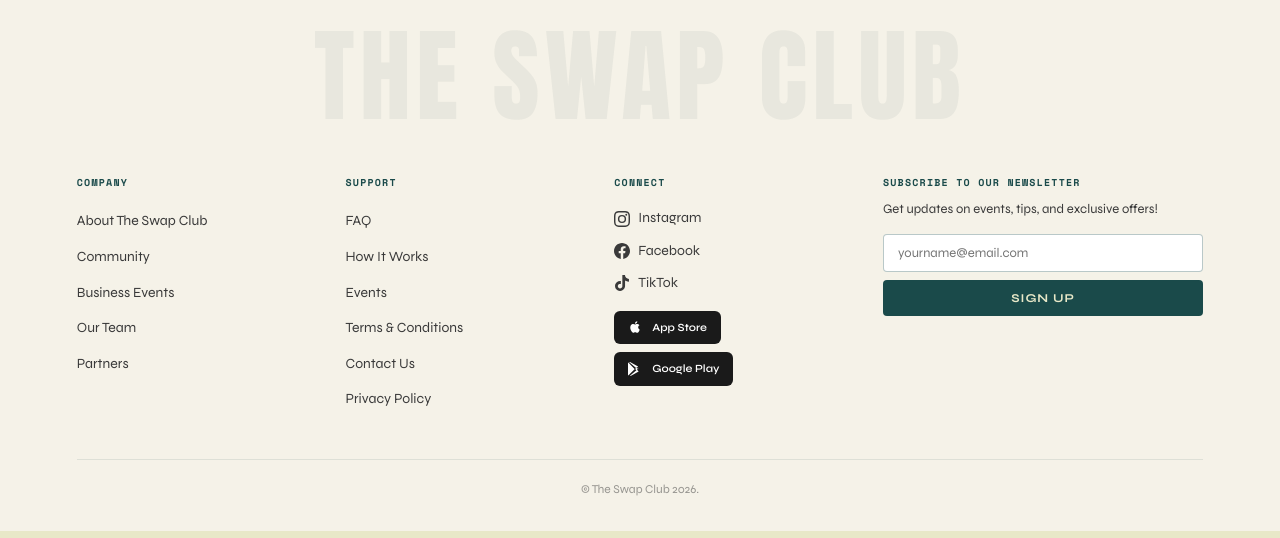
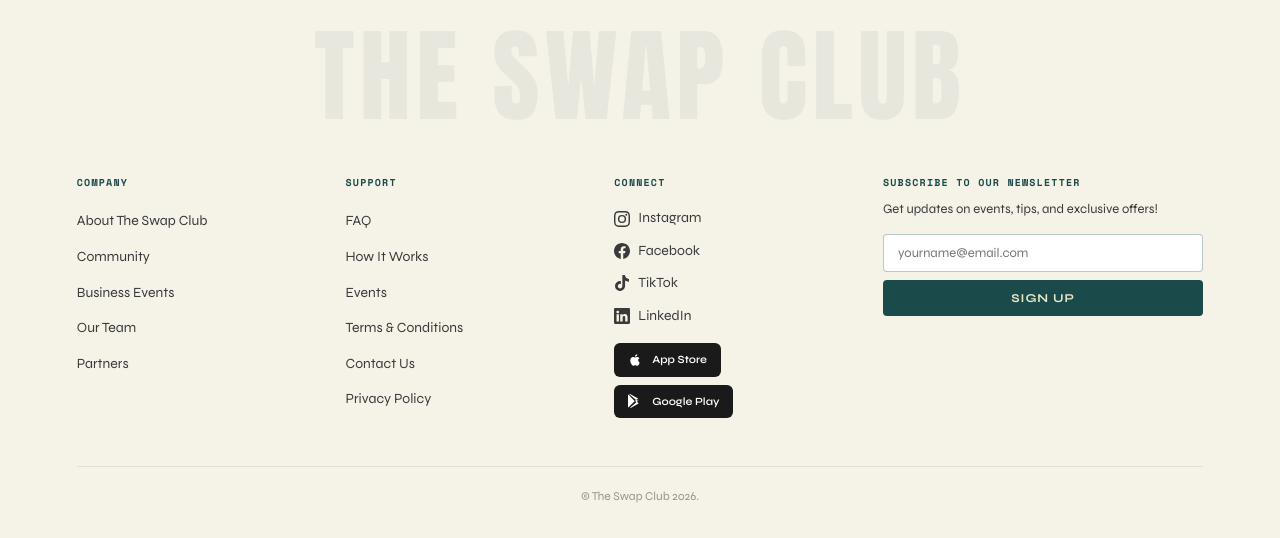
Before and after one commit to git12hub34/swapp, a Flask app: page /app in a window 1280 px wide. Shown: the part 5122-5660 px from the top of the page. Run offline with Flask 3, Linux system fonts and the light colour scheme.

Commit message:
Update base.html

```diff
--- a/templates/base.html
+++ b/templates/base.html
@@ -68,17 +68,21 @@
       <div class="footer-col footer-connect">
         <h1>Connect</h1>
         <div class="social-links">
-          <a href="https://instagram.com" target="_blank" rel="noopener">
+          <a href="https://instagram.com/swapclub.nl" target="_blank" rel="noopener">
             <svg width="16" height="16" fill="currentColor" viewBox="0 0 24 24"><path d="M12 2.163c3.204 0 3.584.012 4.85.07 3.252.148 4.771 1.691 4.919 4.919.058 1.265.069 1.645.069 4.849 0 3.205-.012 3.584-.069 4.849-.149 3.225-1.664 4.771-4.919 4.919-1.266.058-1.644.07-4.85.07-3.204 0-3.584-.012-4.849-.07-3.26-.149-4.771-1.699-4.919-4.92-.058-1.265-.07-1.644-.07-4.849 0-3.204.013-3.583.07-4.849.149-3.227 1.664-4.771 4.919-4.919 1.266-.057 1.645-.069 4.849-.069zM12 0C8.741 0 8.333.014 7.053.072 2.695.272.273 2.69.073 7.052.014 8.333 0 8.741 0 12c0 3.259.014 3.668.072 4.948.2 4.358 2.618 6.78 6.98 6.98C8.333 23.986 8.741 24 12 24c3.259 0 3.668-.014 4.948-.072 4.354-.2 6.782-2.618 6.979-6.98.059-1.28.073-1.689.073-4.948 0-3.259-.014-3.667-.072-4.947-.196-4.354-2.617-6.78-6.979-6.98C15.668.014 15.259 0 12 0zm0 5.838a6.162 6.162 0 100 12.324 6.162 6.162 0 000-12.324zM12 16a4 4 0 110-8 4 4 0 010 8zm6.406-11.845a1.44 1.44 0 100 2.881 1.44 1.44 0 000-2.881z"/></svg>
             Instagram
           </a>
-          <a href="https://facebook.com" target="_blank" rel="noopener">
+          <a href="https://www.facebook.com/p/The-Swap-Club-Amsterdam-61560924692272/" target="_blank" rel="noopener">
             <svg width="16" height="16" fill="currentColor" viewBox="0 0 24 24"><path d="M24 12.073c0-6.627-5.373-12-12-12s-12 5.373-12 12c0 5.99 4.388 10.954 10.125 11.854v-8.385H7.078v-3.47h3.047V9.43c0-3.007 1.792-4.669 4.533-4.669 1.312 0 2.686.235 2.686.235v2.953H15.83c-1.491 0-1.956.925-1.956 1.874v2.25h3.328l-.532 3.47h-2.796v8.385C19.612 23.027 24 18.062 24 12.073z"/></svg>
             Facebook
           </a>
-          <a href="https://tiktok.com" target="_blank" rel="noopener">
-            <svg width="16" height="16" fill="currentColor" viewBox="0 0 24 24"><path d="M12.525.02c1.31-.02 2.61-.01 3.91-.02.08 1.53.63 3.09 1.75 4.17 1.12 1.11 2.7 1.62 4.24 1.79v4.03c-1.44-.05-2.89-.35-4.2-.97-.57-.26-1.1-.59-1.62-.93-.01 2.92.01 5.84-.02 8.75-.08 1.4-.54 2.79-1.35 3.94-1.31 1.92-3.58 3.17-5.91 3.21-1.43.08-2.86-.31-4.08-1.03-2.02-1.19-3.44-3.37-3.65-5.71-.02-.5-.03-1-.01-1.49.18-1.9 1.12-3.72 2.58-4.96 1.66-1.44 3.98-2.13 6.15-1.72.02 1.48-.04 2.96-.04 4.44-.99-.32-2.15-.23-3.02.37-.63.41-1.11 1.04-1.36 1.75-.21.51-.15 1.07-.14 1.61.24 1.64 1.82 3.02 3.5 2.87 1.12-.01 2.19-.66 2.77-1.61.19-.33.4-.67.41-1.06.1-1.79.06-3.57.07-5.36.01-4.03-.01-8.05.02-12.07z"/></svg>
+            <a href="https://www.tiktok.com/@theswapclub.amsterdam" target="_blank" rel="noopener">
+            <svg width="16" height="16" fill="currentColor" viewBox="0 0 24 24"><path d="M12.53.02C13.84 0 15.14.01 16.44 0c.08 1.53.63 3.09 1.75 4.17 1.12 1.11 2.7 1.62 4.24 1.79v4.03c-1.44-.05-2.89-.35-4.2-.97-.57-.26-1.1-.59-1.62-.93-.01 2.92.01 5.84-.02 8.75-.08 1.4-.54 2.79-1.35 3.94-1.31 1.92-3.58 3.17-5.91 3.21-1.43.08-2.86-.31-4.08-1.03-2.02-1.19-3.44-3.37-3.65-5.71-.02-.5-.03-1-.01-1.49.18-1.9 1.12-3.72 2.58-4.96 1.66-1.44 3.98-2.13 6.15-1.72.02 1.48-.04 2.96-.04 4.44-.99-.32-2.15-.23-3.02.37-.63.41-1.11 1.04-1.36 1.75-.21.51-.15 1.07-.14 1.61.24 1.64 1.82 3.02 3.5 2.87 1.12-.01 2.19-.66 2.77-1.61.19-.33.4-.67.41-1.06.1-1.79.06-3.57.07-5.36.01-4.03-.01-8.05.02-12.07z"/></svg>
             TikTok
+          </a>
+          <a href="https://www.linkedin.com/company/the-swap-club/" target="_blank" rel="noopener">
+            <svg width="16" height="16" fill="currentColor" class="bi bi-linkedin" viewBox="0 0 16 16"><path d="M0 1.146C0 .513.526 0 1.175 0h13.65C15.474 0 16 .513 16 1.146v13.708c0 .633-.526 1.146-1.175 1.146H1.175C.526 16 0 15.487 0 14.854zm4.943 12.248V6.169H2.542v7.225zm-1.2-8.212c.837 0 1.358-.554 1.358-1.248-.015-.709-.52-1.248-1.342-1.248S2.4 3.226 2.4 3.934c0 .694.521 1.248 1.327 1.248zm4.908 8.212V9.359c0-.216.016-.432.08-.586.173-.431.568-.878 1.232-.878.869 0 1.216.662 1.216 1.634v3.865h2.401V9.25c0-2.22-1.184-3.252-2.764-3.252-1.274 0-1.845.7-2.165 1.193v.025h-.016l.016-.025V6.169h-2.4c.03.678 0 7.225 0 7.225z"/></svg>
+            LinkedIn
           </a>
         </div>
         <div class="footer-app-badges">
```
